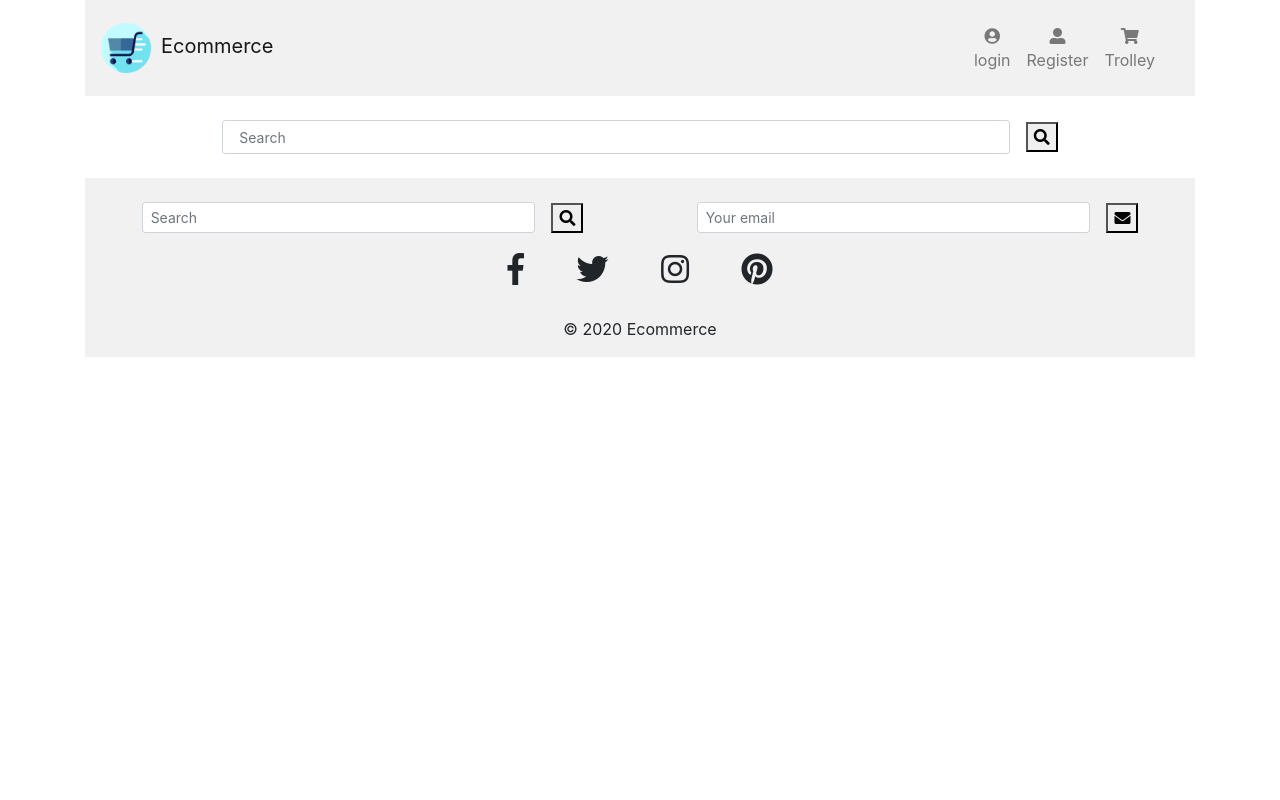
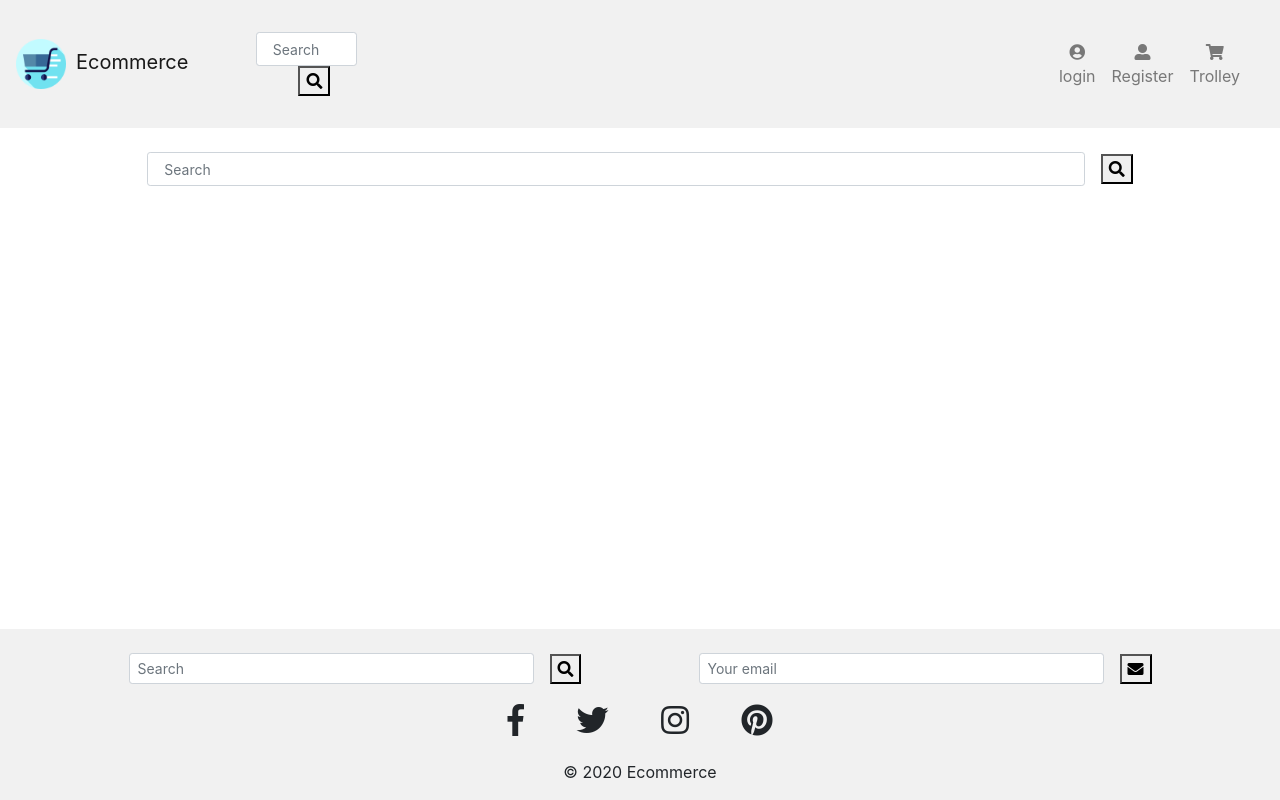
Before and after one commit to Luciano-Lima/ecommerce, a Django app: template accounts/templates/index.html in a window 1280 px wide. Run offline with Django 3.2, Linux system fonts and the light colour scheme; the template is opened without the code that fills it, so the values that code supplies are empty; some libraries are stand-ins or nearby versions.

Commit message:
Removed main container

```diff
--- a/templates/base.html
+++ b/templates/base.html
@@ -22,11 +22,9 @@
     {% block head_js %}
     {% endblock head_js %}
     <!-- End of Stripe js block -->
-
-
 </head>
 <body>
-    <div class="container">
+    <!-- <div class="container"> -->
         <header>
             <!-- Navegation -->
             <nav class="navbar navbar-expand-md navbar-light bg-light">
@@ -34,6 +32,16 @@
                 <button class="navbar-toggler" type="button" data-toggle="collapse" data-target="#navbarsExampleDefault" aria-controls="navbarsExampleDefault" aria-expanded="false" aria-label="Toggle navigation">
                     <span class="navbar-toggler-icon"></span>
                 </button>
+                <!-- Mobile search form -->
+                <div id="mobile-search form-control form-control-sm mr-3 w-75 p-3">
+                    <div class="col-md-6 offset-1 mb-4 mt-4 align-center">
+                        <form class="form-inline justify-content-center" method="GET" action="{% url 'search' %}">
+                            <input class="form-control form-control-sm mr-3 w-75 p-3" type="text" name="q" placeholder="Search" aria-label="Search">
+                            <button><i class="fas fa-search" aria-hidden="true"></i></button>
+                        </form>
+                    </div>
+                </div>
+
                 <div class="collapse navbar-collapse justify-content-end" id="navbarsExampleDefault">
                     <ul class="navbar navbar-nav navbar-right">
                         <li class="nav-item text-center">
@@ -99,8 +107,8 @@
                 {% endif %}
 
         </header>
-        <!-- Search for products -->
-        <div class="container">
+        <!-- Desktop search form -->
+        <div id="desktop-search">
             <div class="col-md-12 mb-4 mt-4 align-center">
                 <form class="form-inline justify-content-center" method="GET" action="{% url 'search' %}">
                     <input class="form-control form-control-sm mr-3 w-75 p-3" type="text" name="q" placeholder="Search" aria-label="Search">
@@ -110,7 +118,7 @@
         </div>
         {% block content %}{% endblock %}
         <!-- Footer -->
-        <footer class="page-footer align-center font-small navbar-light bg-light pt-4">
+        <footer class="fixed-bottom align-center bg-light pt-4">
             <div class="container">
                 <div class="row">
                     <div class="col-md-6 mb-4">
@@ -126,10 +134,10 @@
                         </form>
                     </div>
                 </div>
-                <div class="container">
+                <!-- <div class="container">         -->
                     <div class="row">
                         <div class="col-lg-12 col-sm-12 text-center">
-                            <div class="mb-3 ">
+                            <div class="mb-2 ">
                                 <a class="fb-ic">
                                     <i class="fab fa-facebook-f fa-lg white-text mr-md-5 mr-3 fa-2x"></i>
                                 </a>
@@ -145,11 +153,11 @@
                             </div>
                         </div>
                     </div>
-                </div>
+                <!-- </div> -->
             </div>
             <!-- Copyright -->
             <div class="footer-copyright text-center py-3">© 2020 Ecommerce</div>
         </footer>
-    </div>
+    <!-- </div> -->
 </body>
 </html>
```
